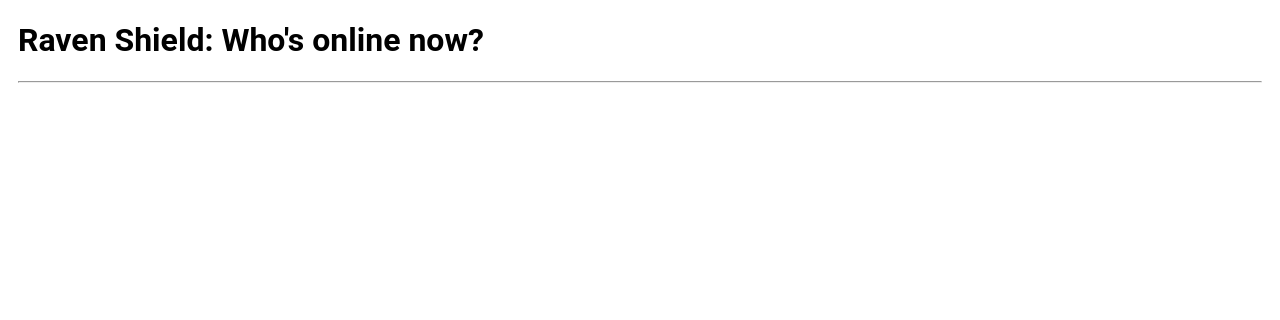
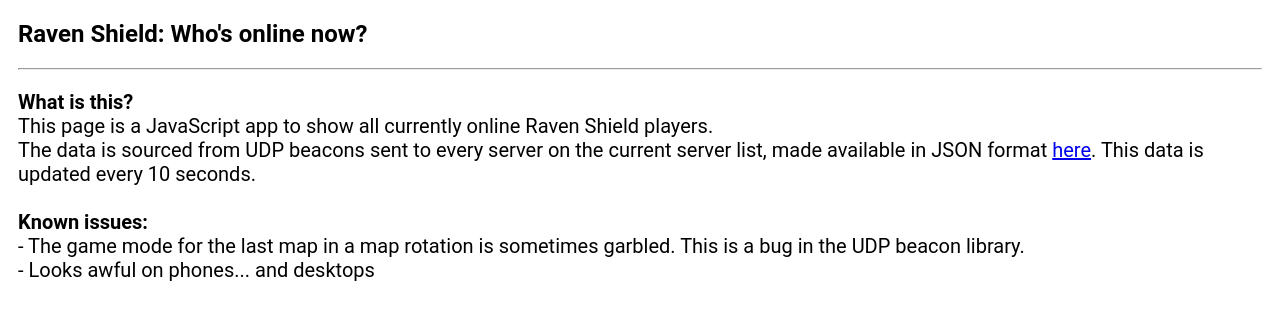
Before and after one commit to willroberts/openrvs-stats, a plain HTML site: page web/index.html in a window 1280 px wide. Drawn offline with Linux system fonts and the light colour scheme; no server answers.

Commit message:
Adds info at bottom, adds viewport

```diff
--- a/web/index.html
+++ b/web/index.html
@@ -3,12 +3,25 @@
  <head>
   <title>openrvs-stats</title>
   <meta charset="UTF-8" />
+  <meta name="viewport" content="width-device-width, initial-scale=1.0" />
   <link rel="stylesheet" href="style.css" />
   <script src="stats.js"></script>
  </head>
  <body>
-  <h1>Raven Shield: Who's online now?</h1>
+  <h2>Raven Shield: Who's online now?</h2>
   <hr />
   <div id="jscontainer"></div>
+  <p class="small"><b>What is this?</b><br />
+    This page is a JavaScript app to show all currently online Raven Shield
+    players.<br />
+    The data is sourced from UDP beacons sent to every server on the
+    current server list, made available in JSON format
+    <a href="http://64.225.54.237:8081/stats.json">here</a>. This data is
+    updated every 10 seconds.<br /><br />
+    <b>Known issues:</b><br />
+    - The game mode for the last map in a map rotation is sometimes garbled.
+      This is a bug in the UDP beacon library.<br />
+    - Looks awful on phones... and desktops
+  </p>
  </body>
 </html>
```
